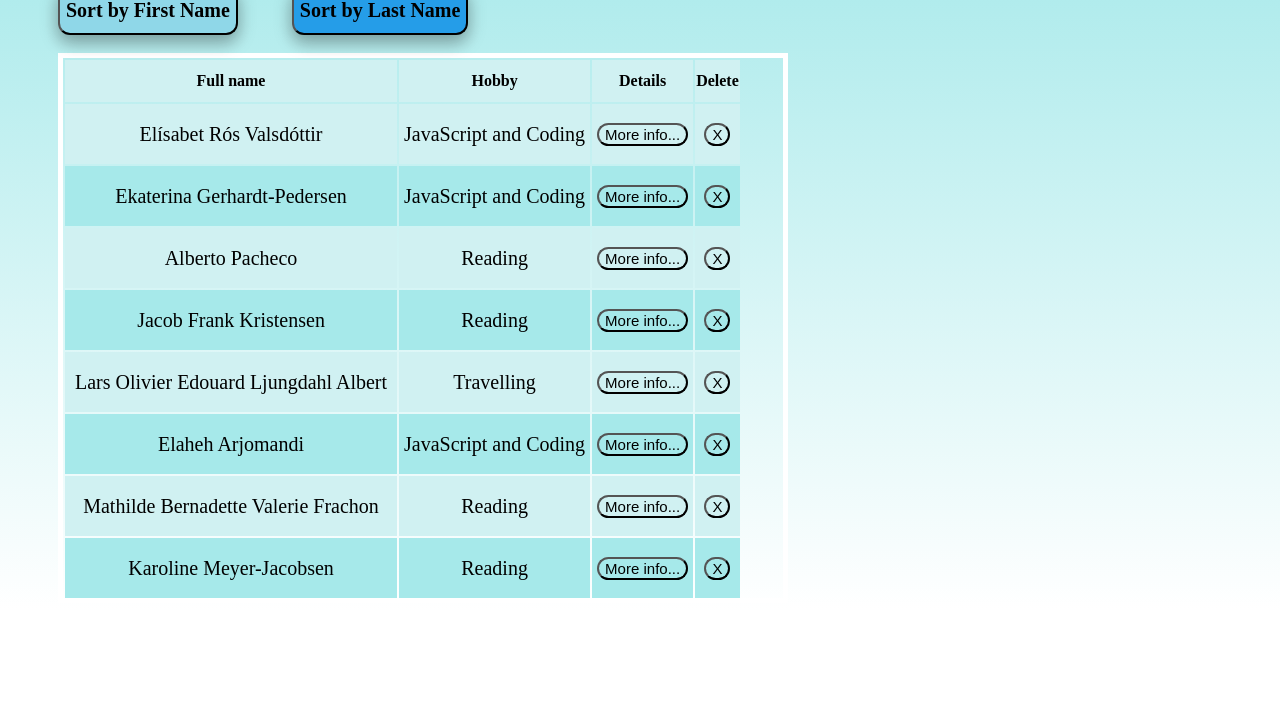
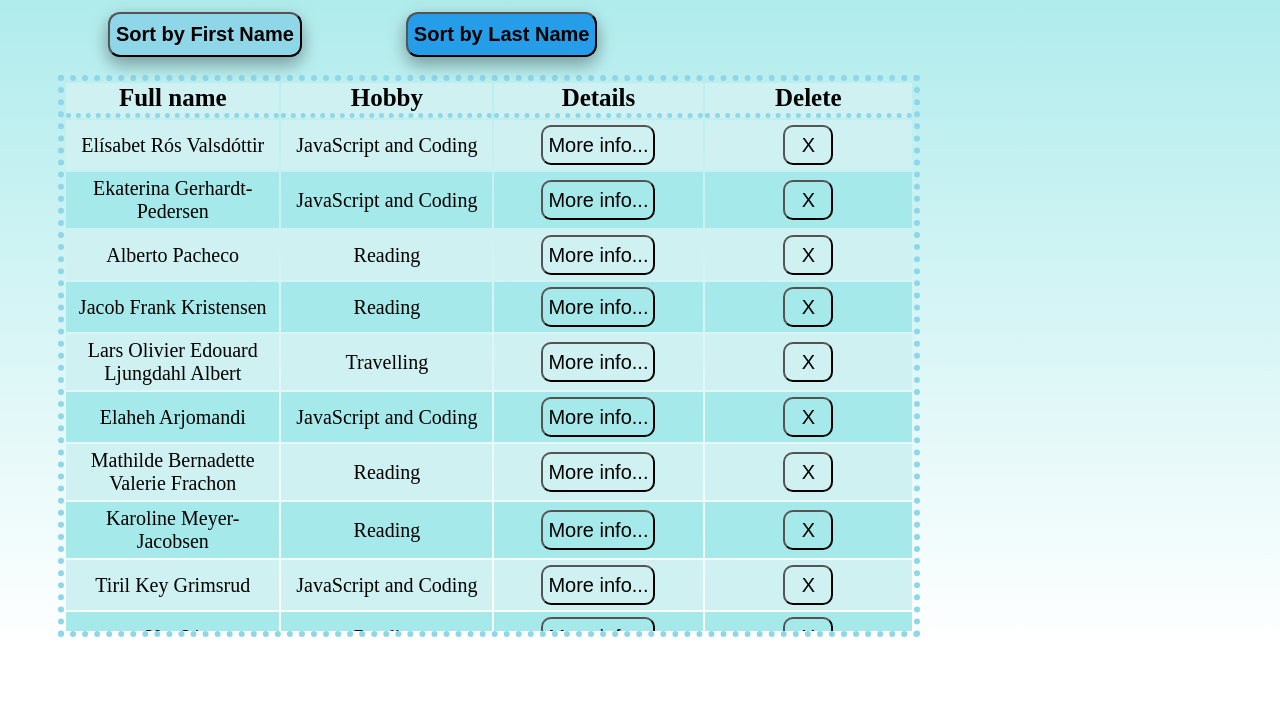
Before and after one commit to larisaai/intractive_list, a plain HTML site: page index.html in a window 1280 px wide. Shown: the part 85-800 px from the top of the page. Drawn offline with Linux system fonts and the light colour scheme.

Commit message:
almost done

```diff
--- a/index.html
+++ b/index.html
@@ -34,12 +34,12 @@
     <div id="bigContainer">
         <table id="tablebox">
             <thead>
-                <tr>
+                <tr id="headers">
                     <th>Full name</th>
 
                     <th>Hobby</th>
-                    <th>Details</th>
-                    <th>Delete</th>
+                    <th id="detaisth">Details</th>
+                    <th id="deteleth">Delete</th>
                 </tr>
             </thead>
 
--- a/style.css
+++ b/style.css
@@ -5,28 +5,32 @@ body {
 
 h1 {
     text-align: center;
-    margin: 0px;
+    margin: auto;
     margin-top: 15px;
+    font-size: 20px;
+    text-decoration: underline;
 }
 
 .buttonsbox {
     display: block;
     margin: auto;
+
 }
 
 #first,
 #last {
 
-    height: 50px;
-    font-family: "Casual Softcore";
-    font-size: 20px;
+    height: 30px;
+    font-size: 12px;
     border-radius: 12px;
     font-weight: bold;
     transition-duration: 0.4s;
     box-shadow: 0 8px 16px 0 rgba(0, 0, 0, 0.2), 0 6px 20px 0 rgba(0, 0, 0, 0.19);
-    margin-left: 50px;
+
+
 }
 
+/*
 #filters {
     height: 50px;
     font-size: 20px;
@@ -39,11 +43,11 @@ h1 {
     margin: 7px;
     font-size: 20px;
     color: #259DE8;
-}
+} */
 
-#filters a:hover {
+/* #filters a:hover {
     text-decoration: underline;
-}
+} */
 
 #first {
     background-color: #8FD7E8;
@@ -84,48 +88,209 @@ tr:nth-child(odd) {
 
 td button {
     background: rgba(0, 0, 0, 0);
-    border-radius: 12px;
-    font-size: 15px;
+    border-radius: 10px;
+    font-size: 10px;
+    padding: 2px;
+    height: 30px;
+
 }
 
 
 #bigContainer {
-    width: 720px;
-    height: 540px;
-    margin-left: 50px;
-    border: 5px solid white;
+    width: 300px;
+    height: 450px;
+    border: 6px dotted #8FD7E8;
     overflow: scroll;
 }
 
 td {
-    font-size: 20px;
+    font-size: 14px;
     text-align: center;
-    height: 50px;
+    height: 25px;
+    width: 120px;
     padding: 5px;
 
+
+}
+
+#headers {
+    width: 20px;
 }
 
 .delete-btn {
     background: rgba(0, 0, 0, 0);
     border-radius: 12px;
-    font-size: 15px;
+    font-size: 12px;
 }
 
 th {
-    height: 40px;
+    height: 20px;
+    border-bottom: 5px dotted #8FD7E8;
 
 }
 
 .info {
     font-family: sans-serif;
-    font-size: 20px;
+    font-size: 12px;
     position: fixed;
     text-align: center;
-    padding: 10px;
+    bottom: 0px;
+    background-color: #A6E9EA;
+    border: 2px dotted #D0F1F2;
+    margin-left: -5px;
 
     /* bottom: 0px; */
-    right: 130px;
+    /* right: 130px;
     width: 400px;
-    top: 200px;
+    /* top: 200px;----- desktop version */
 
 }
+
+
+
+/* tablet styles */
+
+@media only screen and (min-width:30em) {
+    h1 {
+        margin-top: 45px;
+        font-size: 25px;
+        margin-bottom: 10px;
+    }
+
+    #first,
+    #last {
+
+        height: 40px;
+        font-size: 17px;
+        border-radius: 12px;
+        margin-left: 30px;
+
+    }
+
+    td button {
+        border-radius: 10px;
+        font-size: 17px;
+        padding: 5px;
+        height: 40px;
+
+    }
+
+
+    #bigContainer {
+        width: 500px;
+        height: 800px;
+
+    }
+
+    td {
+        font-size: 20px;
+        height: 25px;
+        width: 120px;
+        padding: 5px;
+
+    }
+
+
+    .delete-btn {
+        background: rgba(0, 0, 0, 0);
+        border-radius: 10px;
+        font-size: 15px;
+        width: 30px;
+    }
+
+    th {
+        height: 20px;
+        border-bottom: 5px dotted #8FD7E8;
+        font-size: 25px;
+
+    }
+
+    .info {
+
+        font-size: 20px;
+        left: 530px;
+        top: 150px;
+        height: auto;
+        background-color: rgba(0, 0, 0, 0);
+        border: 2px dotted #D0F1F2;
+        padding: 10px;
+
+
+        /* bottom: 0px; */
+        /* right: 130px;
+        width: 400px;
+        /* top: 200px;----- desktop version */
+
+    }
+
+}
+
+
+
+
+@media only screen and (min-width:60em) {
+    h1 {
+        margin-top: 40px;
+        font-size: 30px;
+        margin-bottom: 5px;
+    }
+
+    #first,
+    #last {
+        height: 45px;
+        font-size: 20px;
+        margin-left: 100px;
+
+    }
+
+    td button {
+        border-radius: 10px;
+        font-size: 20px;
+        padding: 5px;
+        height: 40px;
+
+    }
+
+
+    #bigContainer {
+        margin-left: 50px;
+        width: 850px;
+        height: 550px;
+
+    }
+
+    td {
+        font-size: 20px;
+        height: 25px;
+        width: 220px;
+        padding: 5px;
+
+    }
+
+
+    .delete-btn {
+        background: rgba(0, 0, 0, 0);
+        border-radius: 10px;
+        font-size: 20px;
+        width: 50px;
+    }
+
+    th {
+        height: 25px;
+        border-bottom: 5px dotted #8FD7E8;
+        font-size: 25px;
+
+    }
+
+    .info {
+
+        font-size: 25px;
+        left: 970px;
+        top: 150px;
+        width: 400px;
+        height: 200px;
+        background-color: rgba(0, 0, 0, 0);
+        border: 2px dotted #D0F1F2;
+        padding: 10px;
+    }
+}
```
